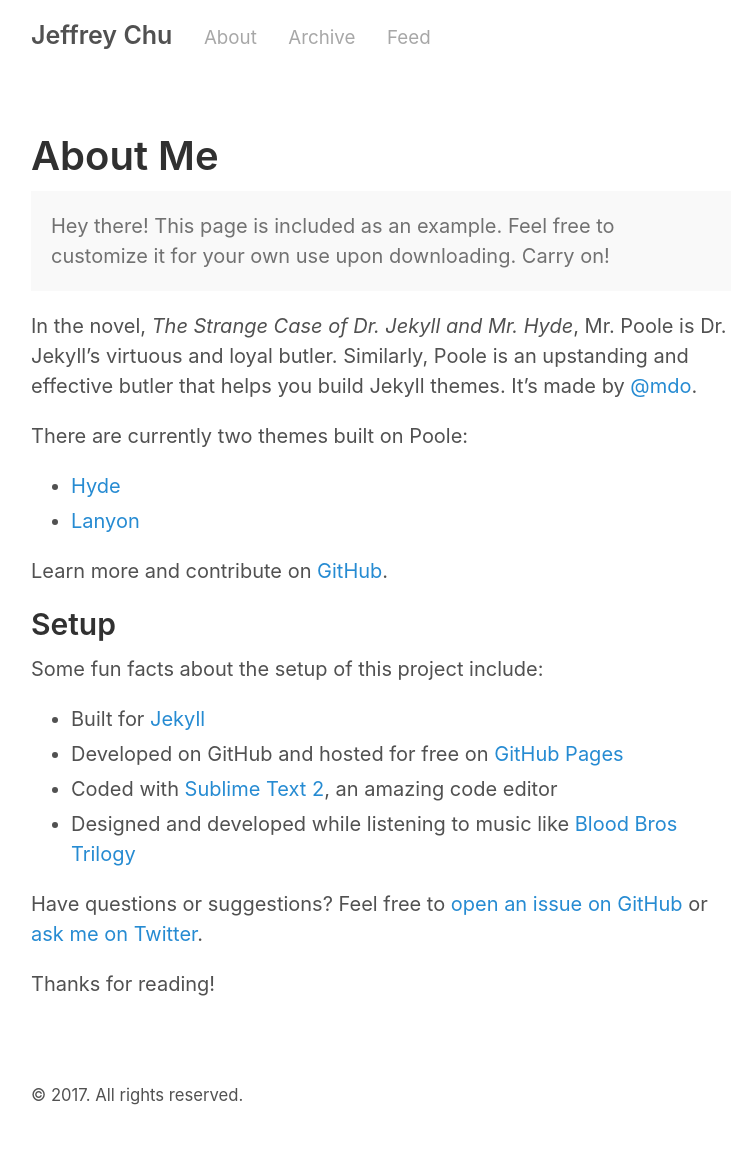
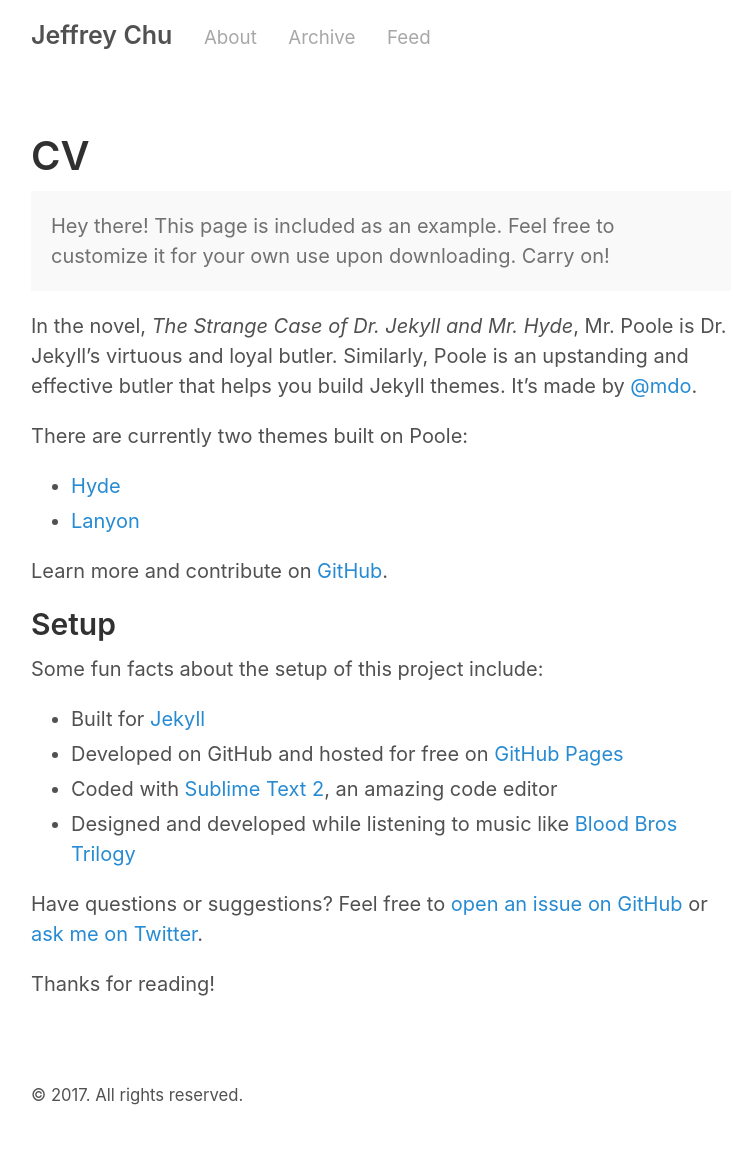
Before and after one commit to jeffrey-chu/jeffrey-chu.github.io, a Jekyll site: the page built from about.md, in a window 1280 px wide. Shown: the whole page, without its empty margins (259-1015 px from the left). Built offline with Jekyll 4.4.1, drawn with Linux system fonts in a browser that asks for light colours.

Commit message:
Update about.md

```diff
--- a/about.md
+++ b/about.md
@@ -1,6 +1,6 @@
 ---
 layout: page
-title: About Me
+title: CV
 ---
 
 <p class="message">
```
